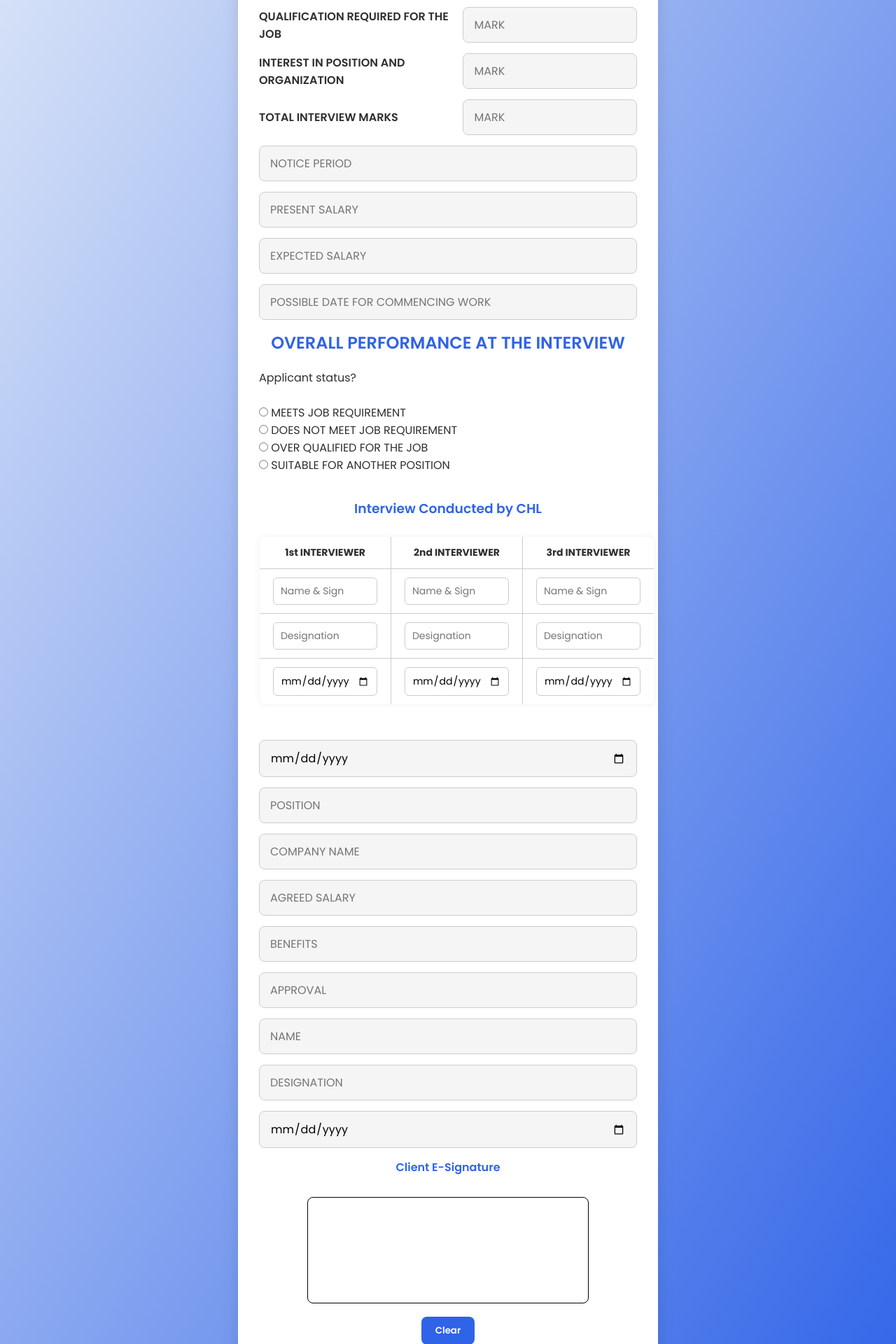
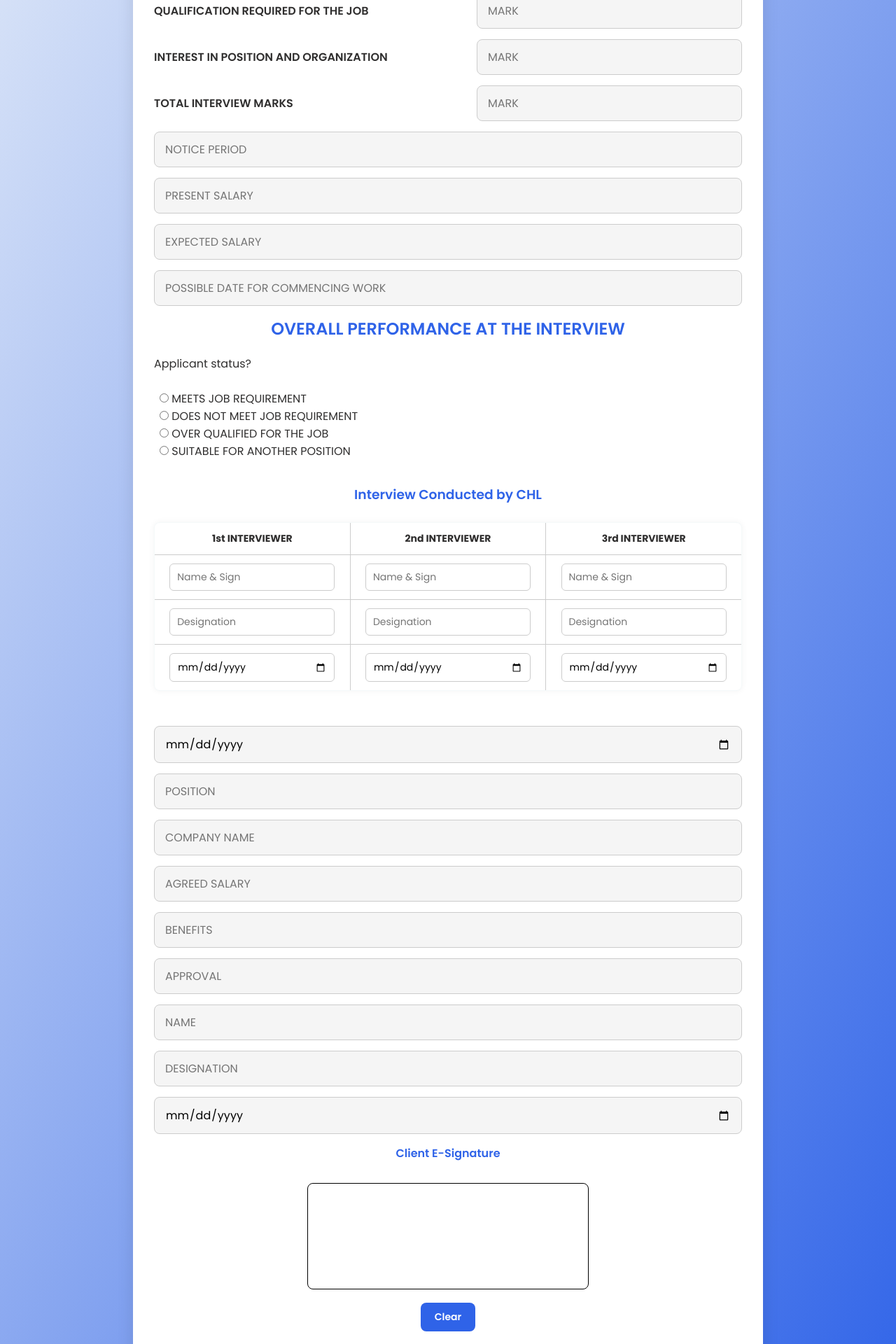
Before and after one commit to MenukaSankalpa/CHL01, a PHP site: page /addApplicant.html in a window 1280 px wide. Shown: the part 840-2760 px from the top of the page at 70% size. Run offline with PHP 8.4, Linux system fonts and the light colour scheme; a map, chart or similar area stays blank; some web fonts are replaced.

Commit message:
test.css file added style codes

```diff
--- a/css/test.css
+++ b/css/test.css
@@ -1,10 +1,10 @@
 @import url('https://fonts.googleapis.com/css2?family=ABeeZee:ital@0;1&family=Poppins:ital,wght@0,100;0,200;0,300;0,400;0,500;0,600;0,700;0,800;0,900;1,100;1,200;1,300;1,400;1,500;1,600;1,700;1,800;1,900&display=swap');
 
 :root {
-  --primary-color: #2f63e8;       /* bright blue accent */
-  --primary-second-color: #ffffff; /* white */
-  --background-color: #f5f9fa;    /* light background */
-  --input-bg: #f5f5f5;            /* input background */
+  --primary-color: #2f63e8;
+  --primary-second-color: #ffffff;
+  --background-color: #f5f9fa;
+  --input-bg: #f5f5f5;
   --input-border: #ccc;
   --input-border-focus: #2f63e8;
   --button-bg: #2f63e8;
@@ -30,14 +30,17 @@ body {
 }
 
 .form-container {
-  width: 600px;
-  margin: 40px 0;
+  padding-top: 30px;
+  padding-bottom: 30px;
+  width: 900px;
+  margin: 20px auto;
   background: var(--primary-second-color);
   padding: 30px 30px 60px;
   border-radius: 16px;
   box-shadow: 0 15px 25px rgba(0,0,0,0.1);
   animation: slideIn 0.5s ease;
 }
+
 
 @keyframes slideIn {
   from {
@@ -67,7 +70,9 @@ h2, h3, h4 {
 
 .field-group input[type="text"],
 .field-group input[type="number"],
-.field-group input[type="date"] {
+.field-group input[type="date"],
+.field-group input[type="file"],
+textarea {
   flex: 1;
   padding: 12px 15px;
   font-size: 16px;
@@ -80,7 +85,9 @@ h2, h3, h4 {
 
 .field-group input[type="text"]:focus,
 .field-group input[type="number"]:focus,
-.field-group input[type="date"]:focus {
+.field-group input[type="date"]:focus,
+.field-group input[type="file"]:focus,
+textarea:focus {
   border-color: var(--input-border-focus);
   background-color: #fff;
 }
@@ -185,6 +192,71 @@ button[type="submit"] {
   transition: background-color 0.3s;
 }
 
+.sigButton {
+  display: inline-block;
+  padding: 8px 20px;
+  background-color: var(--button-bg);
+  color: var(--primary-second-color);
+  border: none;
+  border-radius: 8px;
+  font-size: 14px;
+  font-weight: 600;
+  cursor: pointer;
+  margin-top: 12px;
+  transition: background-color 0.3s;
+  text-align: center;
+}
+
+
+
 button[type="submit"]:hover {
   background-color: var(--button-bg-hover);
 }
+
+canvas {
+  border: 1.5px solid var(--signature-border);
+  border-radius: 6px;
+  background: #fff;
+  cursor: pointer;
+  display: block;
+  margin: 0 auto;
+}
+
+.signature-container{
+  margin-bottom: 20px;
+  text-align: center;
+}
+
+input[type="radio"]{
+  margin-left: 8px;
+  cursor: pointer;
+}
+
+input[read-only] {
+  background: #e9ecef;
+  cursor: not-allowed;
+}
+
+.signature-box {
+  display: flex;
+  flex-direction: column;
+  align-items: center;
+  gap: 5px;
+}
+
+
+.signature-box button {
+  padding: 6px 14px;
+  background-color: var(--button-bg);
+  color: var(--primary-second-color);
+  border: none;
+  border-radius: 6px;
+  font-size: 14px;
+  font-weight: 500;
+  cursor: pointer;
+  transition: background-color 0.3s;
+}
+
+.signature-box button:hover {
+  background-color: var(--button-bg-hover);
+}
```
